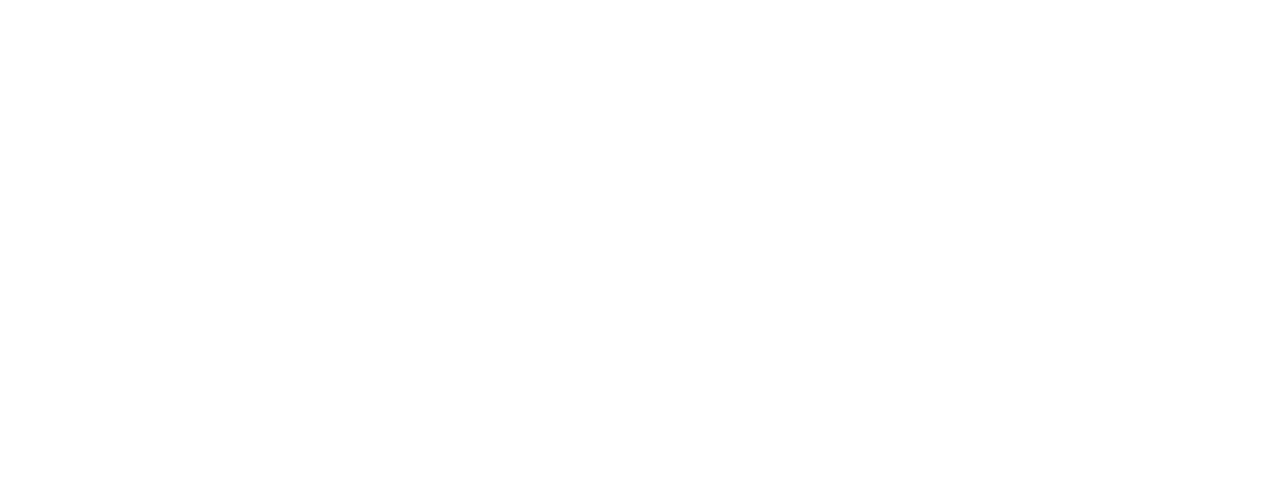
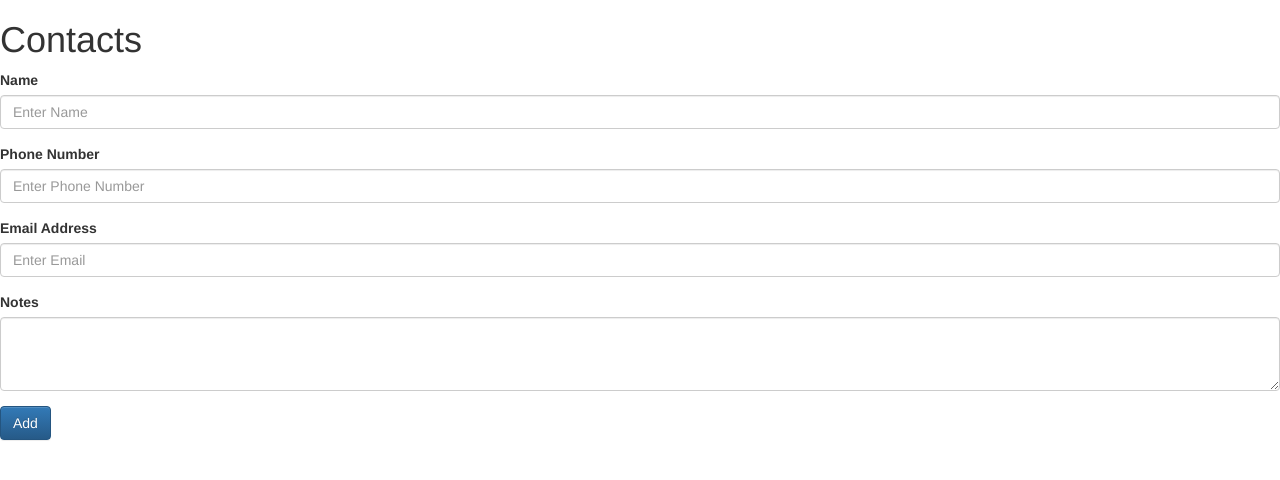
Before and after one commit to stephanielamm/contact-manager-php, a PHP site: page / in a window 1280 px wide. Before the commit the part shown is empty. Shown: the top 480 px of the page. Run offline with PHP 8.4, Linux system fonts and the light colour scheme; some libraries are stand-ins or nearby versions.

Commit message:
Templating the form.
Used bootstrap form components.

```diff
--- a/index.php
+++ b/index.php
@@ -5,8 +5,37 @@
 <html>
  <head>
    <meta charset="utf-8">
-   <title></title>
+   <!-- bootstrap -->
+  <!-- Latest compiled and minified CSS -->
+<link rel="stylesheet" href="https://maxcdn.bootstrapcdn.com/bootstrap/3.3.7/css/bootstrap.min.css" integrity="sha384-BVYiiSIFeK1dGmJRAkycuHAHRg32OmUcww7on3RYdg4Va+PmSTsz/K68vbdEjh4u" crossorigin="anonymous">
+<!-- Optional theme -->
+<link rel="stylesheet" href="https://maxcdn.bootstrapcdn.com/bootstrap/3.3.7/css/bootstrap-theme.min.css" integrity="sha384-rHyoN1iRsVXV4nD0JutlnGaslCJuC7uwjduW9SVrLvRYooPp2bWYgmgJQIXwl/Sp" crossorigin="anonymous">
+<script src="https://ajax.googleapis.com/ajax/libs/jquery/1.12.4/jquery.min.js"></script>
+<!-- Latest compiled and minified JavaScript -->
+<script src="https://maxcdn.bootstrapcdn.com/bootstrap/3.3.7/js/bootstrap.min.js" integrity="sha384-Tc5IQib027qvyjSMfHjOMaLkfuWVxZxUPnCJA7l2mCWNIpG9mGCD8wGNIcPD7Txa" crossorigin="anonymous"></script>
+<script type="text/javascript" src="http://ajax.googleapis.com/ajax/libs/jquery/1.9.1/jquery.min.js"></script>
+   <title>Contact Manager</title>
  </head>
  <body>
+   <h1>Contacts</h1>
+<form>
+<div class="form-group">
+  <label>Name</label>
+  <input type="name" class="form-control" id="name" placeholder="Enter Name">
+</div>
+<div class="form-group">
+  <label>Phone Number</label> <!-- Will allow for cell, home, and add button for additional phone number -->
+  <input type="phone" class="form-control" id="phone" placeholder="Enter Phone Number">
+</div>
+<div class="form-group">
+  <label>Email Address</label> <!-- Will add button for additional email -->
+  <input type="email" class="form-control" id="email" placeholder="Enter Email">
+</div>
+<div class="form-group">
+  <label>Notes</label>
+  <textarea class="form-control" id="notes" rows="3"></textarea>
+</div>
+<button type="submit" class="btn btn-primary">Add</button>
+</form>
  </body>
 </html>
```
